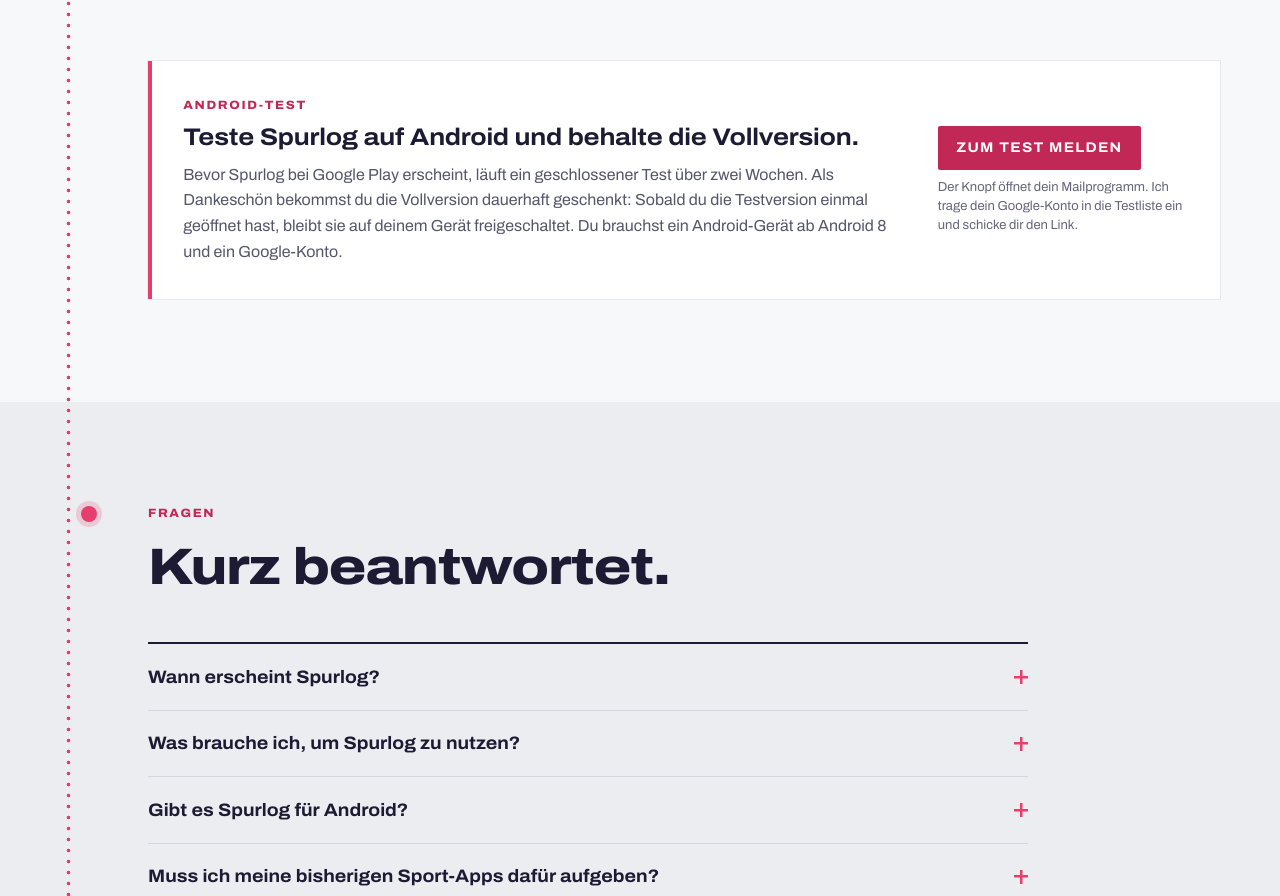
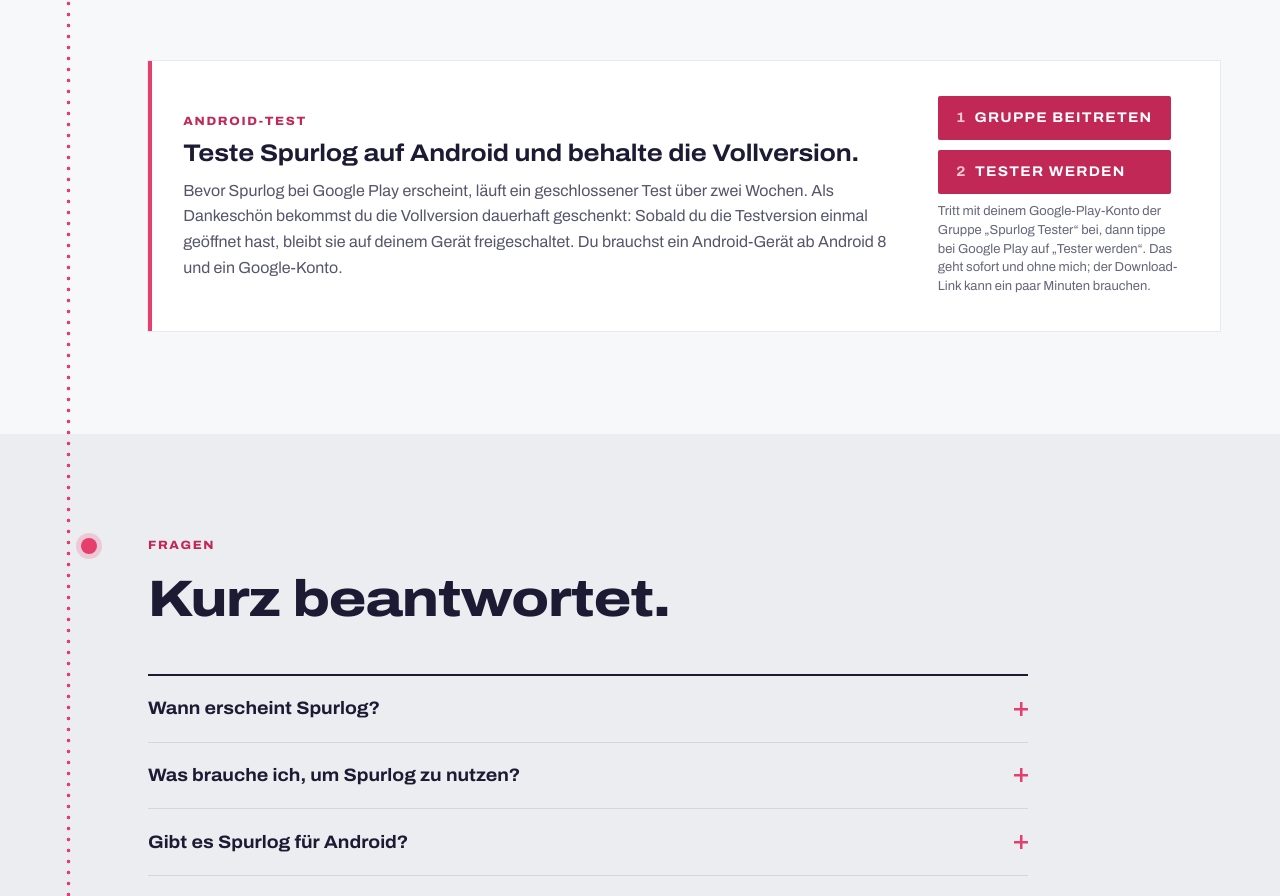
Before and after one commit to Zaucher/trainingsarchiv-site, a plain HTML site: page index.html in a window 1280 px wide. Shown: the part 10014-10910 px from the top of the page. Drawn offline with Linux system fonts and the light colour scheme.

Commit message:
Android-Test: Anmeldung über Google-Gruppe statt Mail (DE/EN)
Co-Authored-By: Claude Opus 5.5 <noreply@anthropic.com>
Claude-Session: https://claude.ai/code/session_01WdcJ5oULygQMkCwAxRd6UF

```diff
--- a/index.html
+++ b/index.html
@@ -295,6 +295,8 @@ button.phone{appearance:none;-webkit-appearance:none;border:0;font:inherit;color
 .tester p:not(.label){margin-top:.6rem;color:var(--ink-2);font-size:1rem;max-width:44em}
 .tester .act{display:grid;justify-items:start;gap:.5rem}
 .tester .act small{font-size:.8125rem;color:var(--ink-3);max-width:19em;line-height:1.45}
+.tester .join{display:grid;gap:.6rem}
+.tester .join b{margin-right:.6em;opacity:.75}
 .launch-fine a,.launch-note a{color:var(--route-deep);font-weight:600}
 @media (max-width:759px){.next{grid-template-columns:minmax(0,1fr)}}
 @media (max-width:760px){.tester{grid-template-columns:minmax(0,1fr)}.tester .act small{max-width:none}}
@@ -689,8 +691,11 @@ html[data-preis="vor"] .p-vor,html[data-preis="start"] .p-start,html[data-preis=
         <p>Bevor Spurlog bei Google Play erscheint, läuft ein geschlossener Test über zwei Wochen. Als Dankeschön bekommst du die Vollversion dauerhaft geschenkt: Sobald du die Testversion einmal geöffnet hast, bleibt sie auf deinem Gerät freigeschaltet. Du brauchst ein Android-Gerät ab Android 8 und ein Google-Konto.</p>
       </div>
       <div class="act">
-        <a class="notify" href="mailto:dominik.allgeier.apps@gmail.com?subject=Spurlog%3A%20Android-Test&amp;body=Ich%20m%C3%B6chte%20die%20Android-Version%20von%20Spurlog%20testen.%0A%0AMein%20Google-Konto%20(E-Mail-Adresse%20f%C3%BCr%20Google%20Play)%3A%20">Zum Test melden</a>
-        <small>Der Knopf öffnet dein Mailprogramm. Ich trage dein Google-Konto in die Testliste ein und schicke dir den Link.</small>
+        <div class="join">
+          <a class="notify" href="https://groups.google.com/g/spurlog-tester" target="_blank" rel="noopener"><b aria-hidden="true">1</b>Gruppe beitreten</a>
+          <a class="notify" href="https://play.google.com/apps/testing/com.dominikallgeier.spurlog" target="_blank" rel="noopener"><b aria-hidden="true">2</b>Tester werden</a>
+        </div>
+        <small>Tritt mit deinem Google-Play-Konto der Gruppe „Spurlog Tester“ bei, dann tippe bei Google Play auf „Tester werden“. Das geht sofort und ohne mich; der Download-Link kann ein paar Minuten brauchen.</small>
       </div>
     </div>
   </div>
@@ -704,7 +709,7 @@ html[data-preis="vor"] .p-vor,html[data-preis="start"] .p-start,html[data-preis=
       <!-- STARTTERMIN -->
       <details class="ios-bald"><summary>Wann erscheint Spurlog?</summary><p>Voraussichtlich Anfang Dezember 2026 im App Store. Die Android-Version erscheint bei Google Play, sobald der zweiwöchige Pflicht-Test von Google abgeschlossen ist; der Termin steht noch nicht fest. Wenn du magst, <a href="mailto:dominik.allgeier.apps@gmail.com?subject=Spurlog%3A%20Bescheid%20zum%20Start&amp;body=Bitte%20gib%20mir%20Bescheid%2C%20wenn%20Spurlog%20erscheint.%0A%0AIch%20nutze%3A%20iPhone%20/%20Android">sage ich dir per Mail Bescheid</a>.</p></details>
       <details><summary>Was brauche ich, um Spurlog zu nutzen?</summary><p>Ein iPhone mit iOS 18 oder neuer und Aktivitäten als Datei oder in Apple Health, oder ein Android-Gerät ab Android 8 und Aktivitäten als Datei oder in Health Connect (ab Android 9). Die App gibt es auf Deutsch und Englisch, mit Kilometern oder Meilen je nach Einstellung deines Geräts.</p></details>
-      <details><summary>Gibt es Spurlog für Android?</summary><p><span class="an-bald">Ja. Google verlangt von neuen Entwicklern vor der Veröffentlichung einen Test mit mindestens zwölf Testern über zwei Wochen. Sobald er abgeschlossen ist, erscheint Spurlog bei Google Play; der Termin steht noch nicht fest. Die Android-Version bietet dieselben Auswertungen wie die iPhone-Version und liest Workouts aus Health Connect statt aus Apple Health. Der Startpreis gilt dort vier Wochen ab dem Android-Start. Wer beim Test mitmacht, bekommt die Vollversion geschenkt; wie du dich meldest, steht <a href="#android-test">im Abschnitt Ausblick</a>.</span><span class="an-da">Ja, bei Google Play, für Geräte ab Android 8. Sie bietet dieselben Auswertungen wie die iPhone-Version und liest Workouts aus Health Connect statt aus Apple Health.</span> Der Kauf der Vollversion gilt jeweils für den Store, in dem du kaufst.</p></details>
+      <details><summary>Gibt es Spurlog für Android?</summary><p><span class="an-bald">Ja. Google verlangt von neuen Entwicklern vor der Veröffentlichung einen Test mit mindestens zwölf Testern über zwei Wochen. Sobald er abgeschlossen ist, erscheint Spurlog bei Google Play; der Termin steht noch nicht fest. Die Android-Version bietet dieselben Auswertungen wie die iPhone-Version und liest Workouts aus Health Connect statt aus Apple Health. Der Startpreis gilt dort vier Wochen ab dem Android-Start. Wer beim Test mitmacht, bekommt die Vollversion geschenkt; wie du mitmachst, steht <a href="#android-test">im Abschnitt Ausblick</a>.</span><span class="an-da">Ja, bei Google Play, für Geräte ab Android 8. Sie bietet dieselben Auswertungen wie die iPhone-Version und liest Workouts aus Health Connect statt aus Apple Health.</span> Der Kauf der Vollversion gilt jeweils für den Store, in dem du kaufst.</p></details>
       <details><summary>Muss ich meine bisherigen Sport-Apps dafür aufgeben?</summary><p>Nein. Spurlog verbindet sich mit keinem Dienst und ändert dort nichts. Du importierst Dateien oder Health-Workouts und kannst alles andere weiter benutzen.</p></details>
       <details><summary>Was passiert mit meinen Daten, wenn ich das iPhone wechsle?</summary><p>Nutzt du ein iPhone-Backup, können die Daten der App darin enthalten sein. Zusätzlich kannst du in Spurlog ein automatisches Backup in einen Ordner einrichten, zum Beispiel in iCloud Drive, oder das Archiv von Hand als ZIP exportieren. Den Kauf stellst du mit deiner Apple-ID wieder her.</p></details>
       <details><summary>Liest Spurlog meine Health-Daten im Hintergrund?</summary><p>Nein. Spurlog liest Workouts aus Apple Health nur, wenn du den Import selbst startest, und schreibt nichts hinein. Welche Datenarten die App lesen darf, legst du fest. Mehr dazu steht in der <a href="datenschutz.html">Datenschutzerklärung</a>.</p></details>
```
Also changed, not shown: en/index.html (+8 -3 lines).
